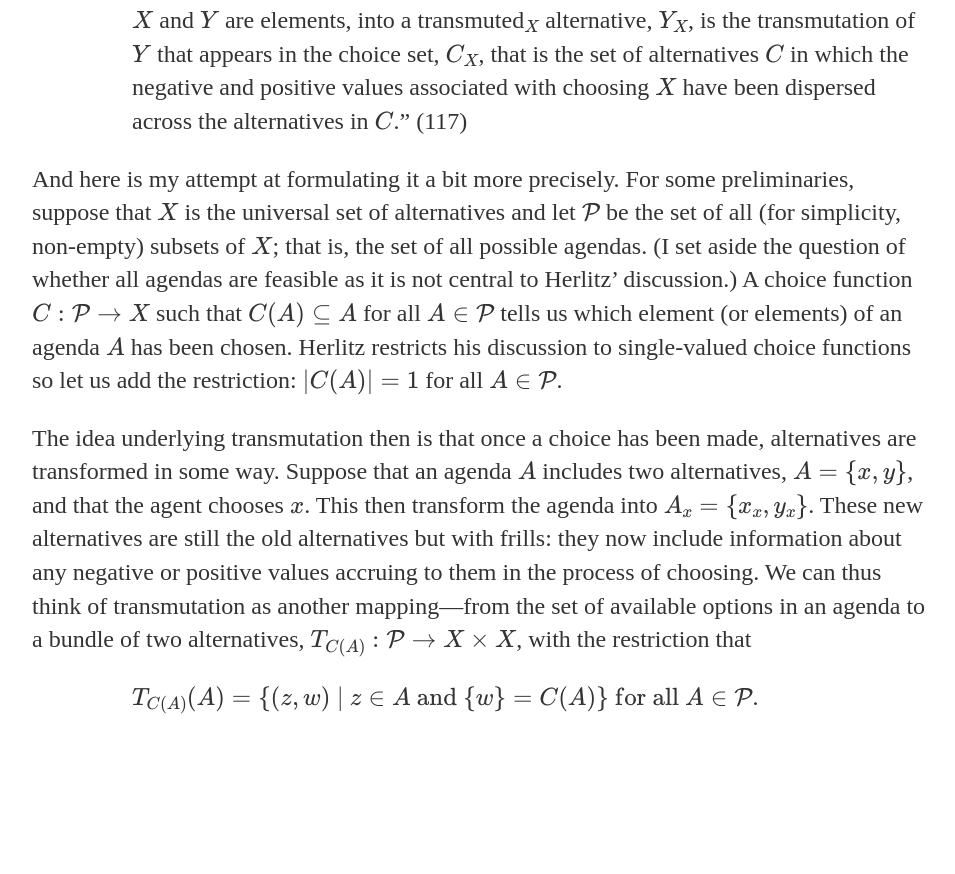
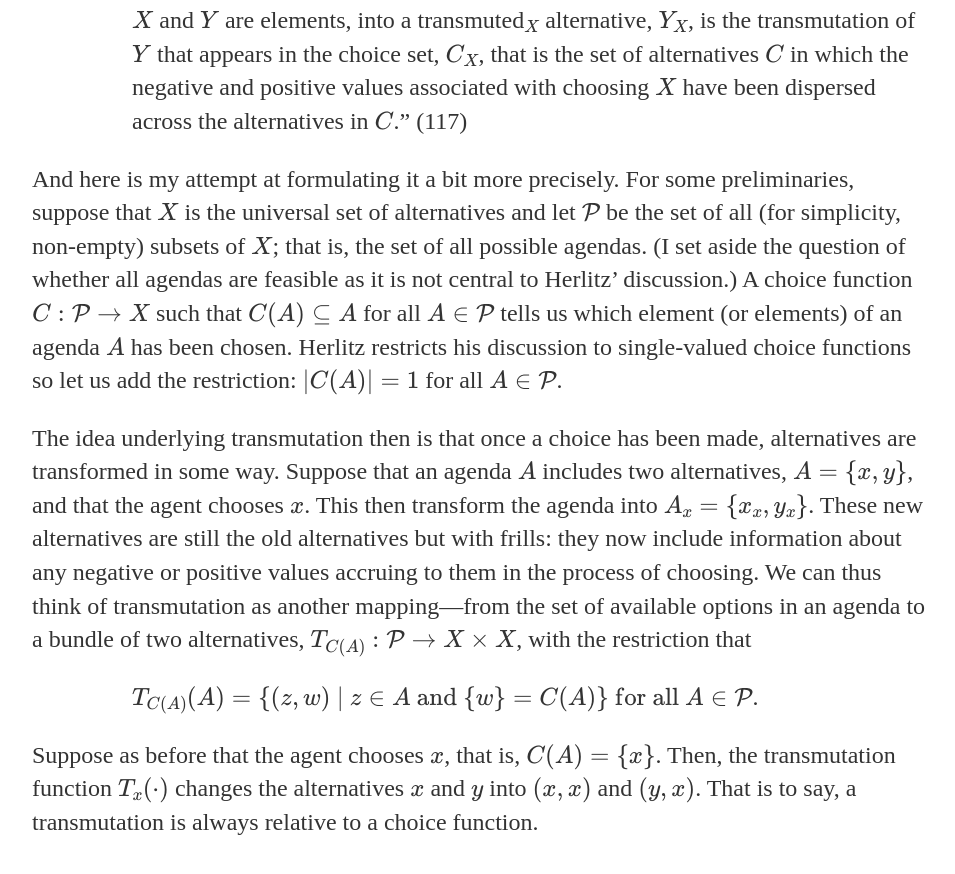
Before and after one commit to uzunovam/uzunovam, a Jekyll site: the page built from _posts/2020-04-28-anders-herlitz-on-unstable-choices.md, in a window 1280 px wide and 900 px high, scrolled down 1606 px. Shown: the top 874 px of the window, without its empty margins (160-1115 px from the left). Built offline with Jekyll 4.4.1, drawn with Linux system fonts in a browser that asks for light colours; before the commit the page ends 2381 px from its top, so only the background shows below that.

Commit message:
Update 2020-04-28-anders-herlitz-on-unstable-choices.md

```diff
--- a/_posts/2020-04-28-anders-herlitz-on-unstable-choices.md
+++ b/_posts/2020-04-28-anders-herlitz-on-unstable-choices.md
@@ -29,3 +29,5 @@ that the act of choosing a maximal alternative alone can revert whether this cho
 <p>The idea underlying transmutation then is that once a choice has been made, alternatives are transformed in some way. Suppose that an agenda \(A\) includes two alternatives, \(A = \{x, y\}\), and that the agent chooses \(x\). This then transform the agenda into \(A_{x} = \{x_{x}, y_{x}\}\). These new alternatives are still the old alternatives but with frills: they now include information about any negative or positive values accruing to them in the process of choosing. We can thus think of transmutation as another mapping—from the set of available options in an agenda to a bundle of two alternatives, \(T_{C(A)}: \mathcal{P} \rightarrow X \times X\), with the restriction that</p>
 
 <p style="padding-left:100px;">\(T_{C(A)}(A) = \{(z, w) \ | \ z \in A \text{ and } \{w\} = C(A)\} \text{ for all } A \in \mathcal{P}\).</p>
+
+<p>Suppose as before that the agent chooses \(x\), that is, \(C(A) = \{x\}\). Then, the transmutation function \(T_{x}(\cdot)\) changes the alternatives \(x\) and \(y\) into \((x, x)\) and \((y, x)\). That is to say, a transmutation is always relative to a choice function.</p>
```
